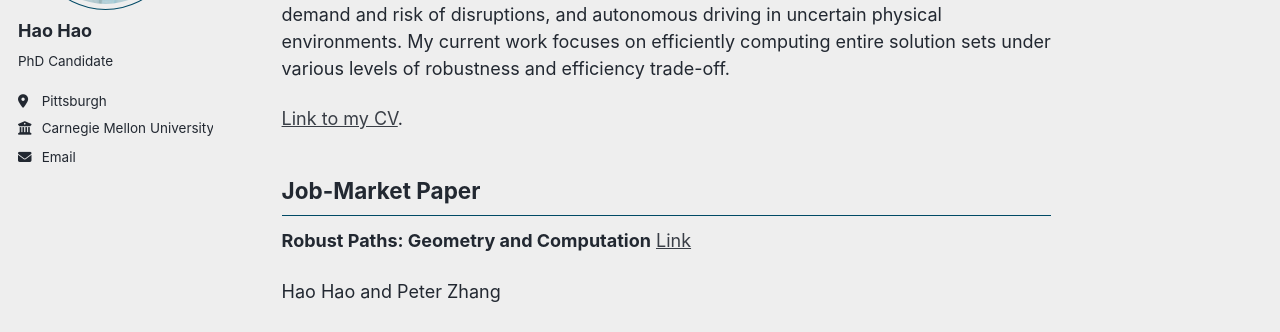
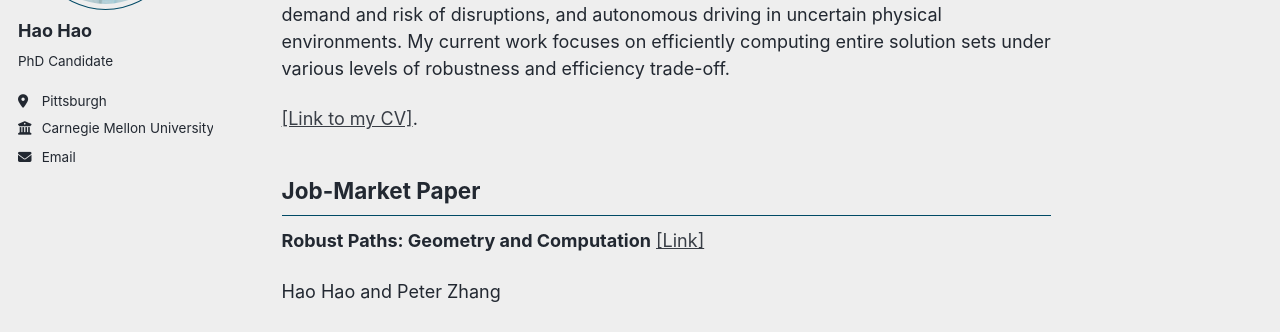
Before and after one commit to haohaocmu/haohaocmu.github.io, a Jekyll site: the page built from _pages/about.md, in a window 1280 px wide and 900 px high. Shown: the part 299-631 px from the top of the window. Built offline with Jekyll 4.4.1, drawn with Linux system fonts in a browser that asks for light colours; a script that is not in the unit is left out.

Commit message:
Update about.md

```diff
--- a/_pages/about.md
+++ b/_pages/about.md
@@ -11,12 +11,12 @@ Hello! I am a 5th-year PhD student at the Heinz College, Carnegie Mellon Univers
 
 I work on decision-making under uncertainty (i.e., optimization under uncertain parameters) with a particular interest in its efficient computation. Such problems are ubiquitous across real-world applications, e.g., supply chain management under uncertain demand and risk of disruptions, and autonomous driving in uncertain physical environments. My current work focuses on efficiently computing entire solution sets under various levels of robustness and efficiency trade-off.
 
-[Link to my CV](https://haohaocmu.github.io/files/CV_HaoHao.pdf).
+[[Link to my CV]](https://haohaocmu.github.io/files/CV_HaoHao.pdf).
 
 
 ## Job-Market Paper
 
-**Robust Paths: Geometry and Computation** [Link](https://arxiv.org/pdf/2508.20039)
+**Robust Paths: Geometry and Computation** [[Link]](https://arxiv.org/pdf/2508.20039)
 
 Hao Hao and Peter Zhang
 - Finalist, 2025 George Nicholson Student Paper Competition
```
